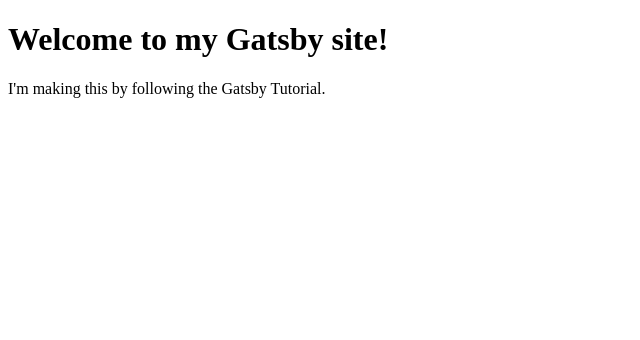
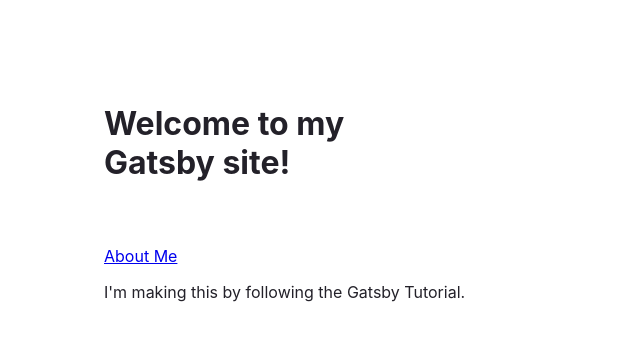
Before and after one commit to angchen0325/my-first-gatsby-site, a Gatsby site: page / in a window 1280 px wide. Shown: the whole page, without its empty margins (0-640 px from the left). Built offline with nearby package versions, Linux system fonts and the light colour scheme; Gatsby itself is replaced by a stand-in of ours.

Commit message:
modify index.js

```diff
--- a/src/pages/index.js
+++ b/src/pages/index.js
@@ -1,21 +1,22 @@
 import * as React from "react"
+import {Link} from "gatsby"
 
-// const pageStyles = {
-//   color: "#232129",
-//   padding: 96,
-//   fontFamily: "-apple-system, Roboto, sans-serif, serif",
-// }
-// const headingStyles = {
-//   marginTop: 0,
-//   marginBottom: 64,
-//   maxWidth: 320,
-// }
+const pageStyles = {
+  color: "#232129",
+  padding: 96,
+  fontFamily: "-apple-system, Roboto, sans-serif, serif",
+}
+const headingStyles = {
+  marginTop: 0,
+  marginBottom: 64,
+  maxWidth: 320,
+}
 // const headingAccentStyles = {
 //   color: "#663399",
 // }
-// const paragraphStyles = {
-//   marginBottom: 48,
-// }
+const paragraphStyles = {
+  marginBottom: 48,
+}
 // const codeStyles = {
 //   color: "#8A6534",
 //   padding: 4,
@@ -178,9 +179,11 @@ import * as React from "react"
 
 const IndexPage = () => {
   return (
-    <main>
-      <h1>Welcome to my Gatsby site!</h1>
-      <p>I'm making this by following the Gatsby Tutorial.</p>
+    <main style={pageStyles}>
+      <h1 style={headingStyles}>Welcome to my Gatsby site!</h1>
+      <Link to='/about'>About Me</Link>
+      <p style={paragraphStyles}>I'm making this by following the Gatsby Tutorial.
+      </p>
     </main>
   )
 }
```
